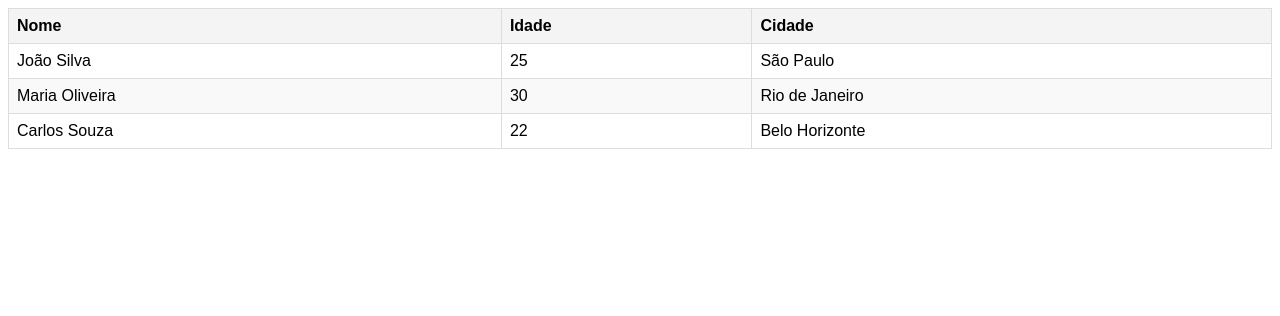
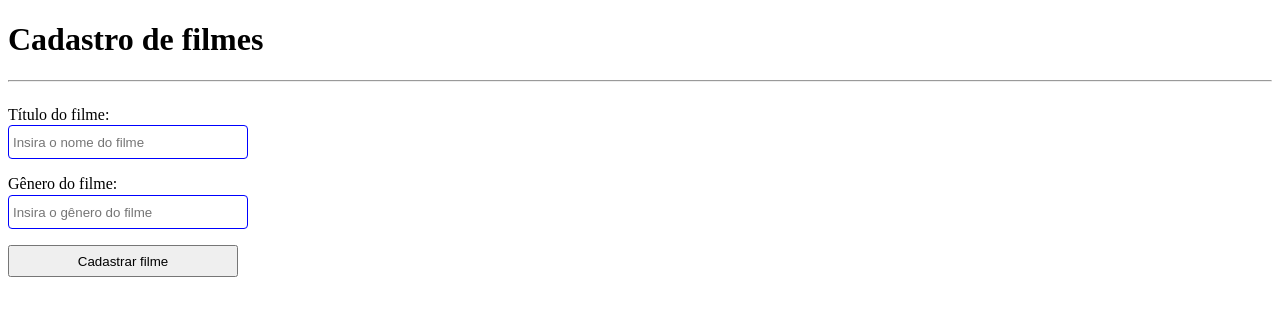
Before and after one commit to DanielBorbafs/js-study, a plain HTML site: page DOM/inserirFilmes/index.html in a window 1280 px wide. Drawn offline with Linux system fonts and the light colour scheme.

Commit message:
inserindo itens no localstorage

```diff
--- a/DOM/inserirFilmes/enunciado.txt
+++ b/DOM/inserirFilmes/enunciado.txt
@@ -1,2 +1,2 @@
- O terceiro programa deste capítulo deve cadastrar lmes na localStorage e exibir uma tabela contendo título,
+ O terceiro programa deste capítulo deve cadastrar filmes na localStorage e exibir uma tabela contendo título,
  gênero e uma coluna que permita ao usuário selecionar o lme para exclusã
--- a/DOM/inserirFilmes/index.html
+++ b/DOM/inserirFilmes/index.html
@@ -31,9 +31,49 @@
       tr:hover {
         background-color: #f1f1f1; /* Cor de fundo ao passar o mouse */
       }
+
+      .form__cadastro {
+        display: flex;
+        flex-direction: column;
+        & label {
+          margin-top: 1rem;
+        }
+        & input {
+          height: 24px;
+          margin-top: 0.1rem;
+          width: 230px;
+          border-radius: 4px;
+          border: 1px solid blue;
+          padding: 4px;
+        }
+        & button {
+          width: 230px;
+          margin-top: 1rem;
+          height: 32px;
+        }
+      }
     </style>
   </head>
   <body>
+    <h1>Cadastro de filmes</h1>
+    <hr />
+    <div class="form__cadastro">
+      <label>Título do filme:</label>
+      <input
+        type="text"
+        placeholder="Insira o nome do filme"
+        id="inNomeFilme"
+      />
+      <label>Gênero do filme:</label>
+      <input
+        type="text"
+        placeholder="Insira o gênero do filme"
+        id="inGeneroFilme"
+      />
+      <button id="cadastraFilme">Cadastrar filme</button>
+    </div>
+
+    <!--
     <table>
       <thead>
         <tr>
@@ -44,7 +84,7 @@
       </thead>
       <tbody>
         <tr>
-          <td>João Silva</td>
+          <td></td>
           <td>25</td>
           <td>São Paulo</td>
         </tr>
@@ -60,5 +100,20 @@
         </tr>
       </tbody>
     </table>
+    --->
+
+    <script>
+      function salvaFilme() {
+        let inputFilme = document.getElementById('inNomeFilme').value;
+        let inputGenero = document.getElementById('inGeneroFilme').value;
+
+        localStorage.setItem('nomeFilme', inputFilme);
+        localStorage.setItem('nomeGenero', inputGenero);
+      }
+
+      document
+        .getElementById('cadastraFilme')
+        .addEventListener('click', salvaFilme);
+    </script>
   </body>
 </html>
```
